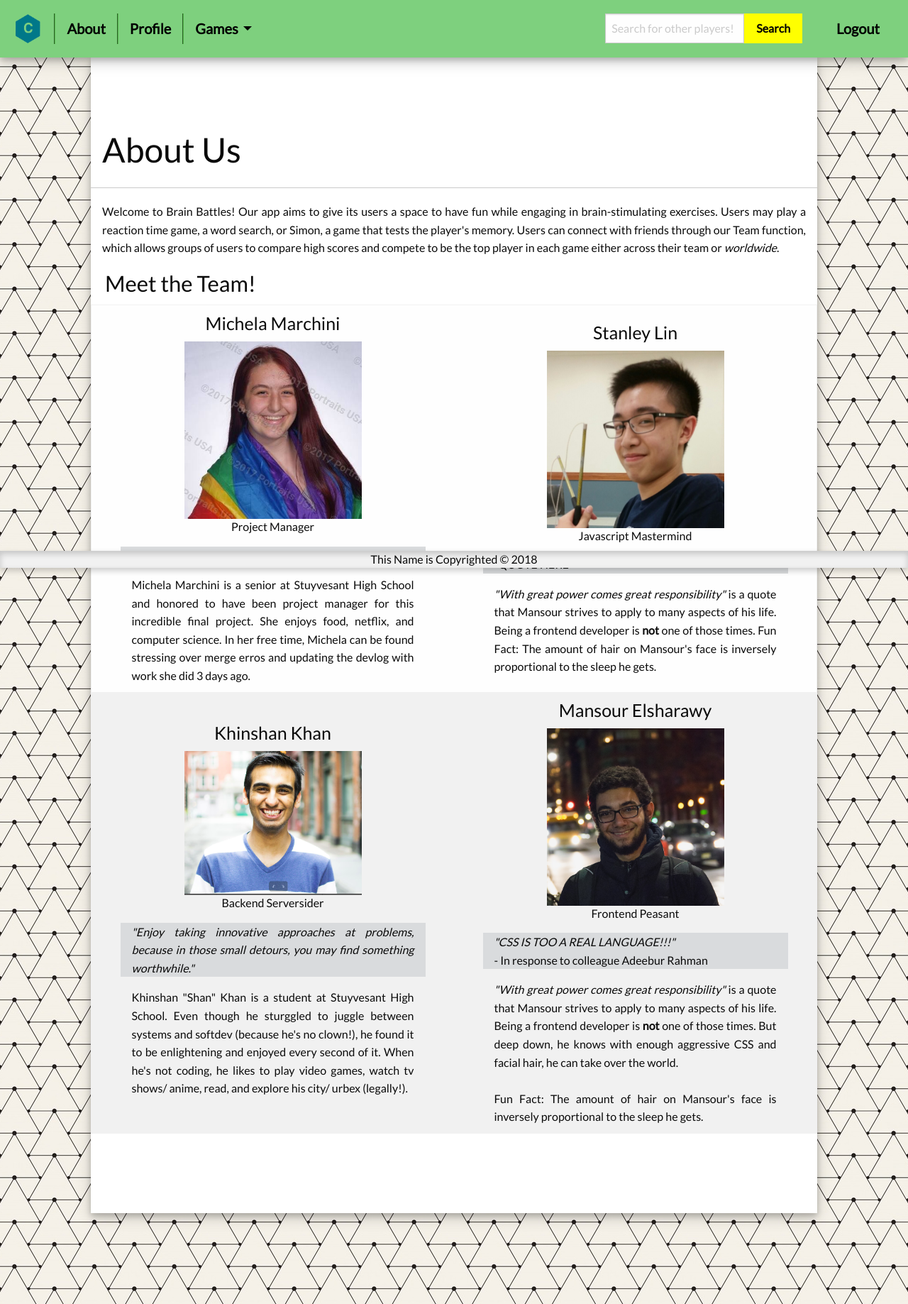
After one commit to kkhan01/This_Name_is_Copyrighted-Brain_Battles, a Flask app: template templates/about.html in a window 1280 px wide. The commit adds this page. Shown: the top 1837 px of the page at 71% size. Run offline with Flask 2, Linux system fonts and the light colour scheme; the template is opened without the code that fills it, so the values that code supplies are empty; some libraries are stand-ins or nearby versions.

Commit message:
added about page

```diff
--- a/devlog.txt
+++ b/devlog.txt
@@ -254,3 +254,6 @@ fixed team bugs, implemented leaving, adding, disbanding teams, did css for crea
 
 elsharawyM -- 2018-01-22 07:07:05
 css bugfixes
+
+elsharawyM -- 2018-01-23 12:55:24
+added about page
--- /dev/null
+++ b/static/css/about.css
@@ -0,0 +1,31 @@
+td{
+    text-align: center;
+    width: 50%;
+    padding-left: 20rem;
+    padding-right: 20rem;
+}
+
+i {
+    margin-bottom: 2rem;
+}
+
+p.blurb {
+    text-align: justify;
+    margin: auto;
+    margin-top: 1rem;
+    max-width: 430px;
+}
+
+.quote{
+    text-align: center;
+    background-color: #d9dbdd;
+}
+
+
+#khinshan{
+    padding-top: 0;
+}
+
+h1{
+    margin-left: 1rem;
+}
--- a/static/css/app.css
+++ b/static/css/app.css
@@ -67,7 +67,7 @@ h2 {
     font-family: 'Lato', sans-serif;
 }
 
-h4,h5 {
+h4,h5,h6,h7 {
     font-family: 'Lato', sans-serif;
 }
 
--- a/static/js/teammanager.js
+++ b/static/js/teammanager.js
@@ -31,7 +31,8 @@ var addMember = function(e){
 
     var userinput = input.value;
     var response = "string";
-
+    console.log(teamname);
+    console.log(userinput);
     $.ajax({
 	url: '/new_member',
 	data : { member: userinput, team : teamname},
--- /dev/null
+++ b/templates/about.html
@@ -0,0 +1,61 @@
+{% extends 'default.html' %}
+
+{% block c_title %}
+About
+{% endblock %}
+
+{% block include %}
+<link rel="stylesheet" type="text/css" href="../static/css/about.css">
+{% endblock %}
+
+{% block c_content %}
+<h1>About Us</h1>
+<hr>
+<p>Welcome to Brain Battles! Our app aims to give its users a space to have fun while engaging in brain-stimulating exercises. Users may play a reaction time game, a word search, or Simon, a game that tests the player's memory. Users can connect with friends through our Team function, which allows groups of users to compare high scores and compete to be the top player in each game either across their team or <i>worldwide</i>.</p>
+
+<h3>Meet the Team!</h3>
+<table>
+  <tr>
+    <td>
+      <h4>Michela Marchini</h4>
+      <img src="../static/img/michela.jpg" width="250px" height="250px">
+      <br>
+      <h6>Project Manager</h6>
+      <p class="blurb quote"><i>""Bop, bop, bop, bop to the top""</i></p>
+      <p class="blurb"> Michela Marchini is a senior at Stuyvesant High School and honored to have been project manager for this incredible final project. She enjoys food, netflix, and computer science. In her free time, Michela can be found stressing over merge erros and updating the devlog with work she did 3 days ago.</p>
+
+    </td>
+    <td>
+      <h4>Stanley Lin</h4>
+      <img src="../static/img/stanley.jpg" width="250px" height="250px">
+      <br>
+      <h6>Javascript Mastermind</h6>
+      <p class="blurb quote"><i>"QUOTE HERE"</i></p>
+      <p class="blurb"><i>"With great power comes great responsibility"</i> is a quote that Mansour strives to apply to many aspects of his life. Being a frontend developer is <b>not</b> one of those times. Fun Fact: The amount of hair on Mansour's face is inversely proportional to the sleep he gets.</p>
+
+    </td>
+  </tr>
+  <tr>
+    <td id="khinshan">
+      <h4>Khinshan Khan</h4>
+      <img src="../static/img/khinshan.png" width="250px" height="250px">
+      <br>
+      <h6>Backend Serversider</h6>
+      <p class="blurb quote"><i>"Enjoy taking innovative approaches at problems, because in those small detours, you may find something worthwhile."</i></p>
+      <p class="blurb">Khinshan "Shan" Khan is a student at Stuyvesant High School. Even though he sturggled to juggle between systems and softdev (because he's no clown!), he found it to be enlightening and enjoyed every second of it. When he's not coding, he likes to play video games, watch tv shows/ anime, read, and explore his city/ urbex (legally!).</p>
+
+    </td>
+    <td>
+      <h4>Mansour Elsharawy</h4>
+      <img src="../static/img/mansour.jpg" width="250px" height="250px">
+      <br>
+      <h6>Frontend Peasant</h6>
+      <p class="blurb quote"><i>"CSS IS TOO A REAL LANGUAGE!!!"</i> <br >- In response to colleague Adeebur Rahman</p>
+      <p class="blurb"><i>"With great power comes great responsibility"</i> is a quote that Mansour strives to apply to many aspects of his life. Being a frontend developer is <b>not</b> one of those times. But deep down, he knows with enough aggressive CSS and facial hair, he can take over the world.<br><br> Fun Fact: The amount of hair on Mansour's face is inversely proportional to the sleep he gets.</p>
+    </td>
+  </tr>
+</table>
+{% endblock %}
+
+{% block scripts %}
+{% endblock  %}
--- a/templates/default.html
+++ b/templates/default.html
@@ -40,7 +40,7 @@
       <div class="top-bar-left">
 	<ul class="dropdown menu" data-dropdown-menu>
 	  <li><a class="logo-link" href="/"><img class="logo" src="../static/img/transparent _logo.png"></a></li>
-	  <li class="navbar"><a class="left-link" href="/">About</a></li>
+	  <li class="navbar"><a class="left-link" href="/about">About</a></li>
 	  <li class="navbar"><a class="left-link" href="/profile?user={{me}}">Profile</a></li>
 	  <li class="has-submenu navbar">
             <a class="left-link" href="#">Games</a>
```
Also changed, not shown: static/img/khinshan.jpg (added), static/img/khinshan.png (added), static/img/mansour.jpg (added), static/img/michela.jpg (added), static/img/profile/demo.jpg (added), static/img/stanley.jpg (added).
